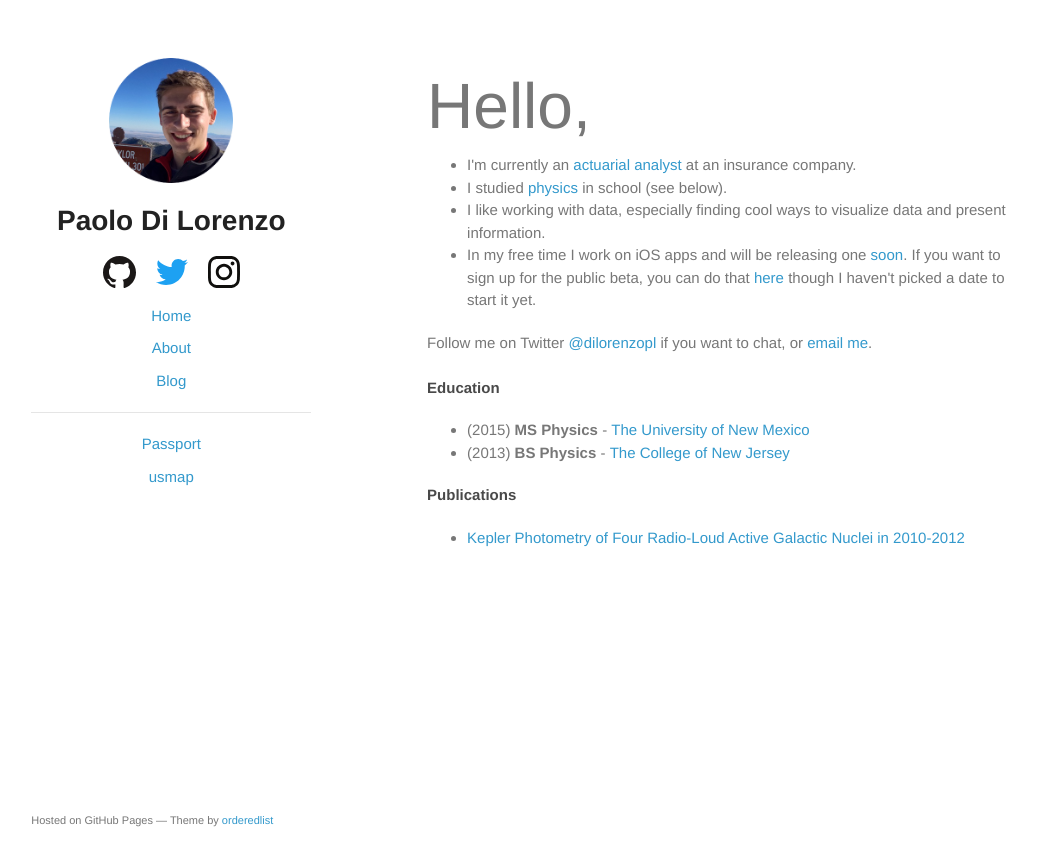
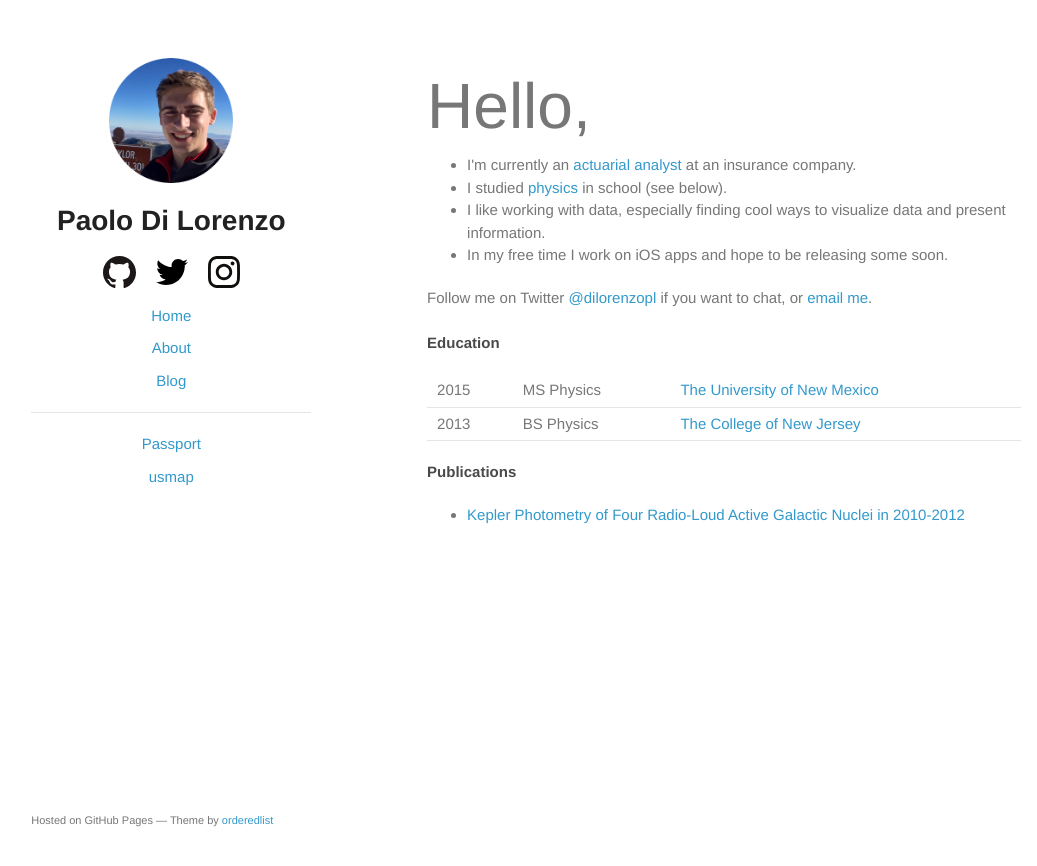
Before and after one commit to pdil/website-Jekyll, a Jekyll site: the page built from about/index.html, in a window 1280 px wide. Shown: the top 866 px of the page, without its empty margins (114-1151 px from the left). Built offline with Jekyll 4.4.1, drawn with Linux system fonts in a browser that asks for light colours.

Commit message:
Touch up wording in various places

```diff
--- a/_config.yml
+++ b/_config.yml
@@ -16,7 +16,7 @@ category_dir: /blog/
 # Note - if you enable this, and attempt to view your site locally you have to use the baseurl in your local path.
 # Example, you must use http://localhost:4000/path/to/blog
 #baseurl: /path/to/blog
-baseurl: /blog/
+baseurl:
 
 # The URL of your actual domain. This will be used to make absolute links in the RSS feed.
 url: https://dilorenzo.pl
--- a/about/index.html
+++ b/about/index.html
@@ -5,10 +5,11 @@ header: Hello,
 ---
 
 <ul>
-    <li>I'm currently an <a href="http://www.beanactuary.org/what/do/?fa=what-do-we-do" target="_blank">actuarial analyst</a> at an insurance company.</li>
-    <li>I studied <a href="http://www.physics.org/article-questions.asp?id=18" target="_blank">physics</a> in school (see below).</li>
-    <li>I like working with data, especially finding cool ways to visualize data and present information.</li>
-    <li>In my free time I work on iOS apps and will be releasing one <a href="../passport/index.html">soon</a>. If you want to sign up for the public beta, you can do that <a href="https://goo.gl/forms/EJ2AthPSqJBkm0EJ2" target="_blank">here</a> though I haven't picked a date to start it yet.</li>
+  <li>I'm currently an <a href="http://www.beanactuary.org/what/do/?fa=what-do-we-do" target="_blank">actuarial analyst</a> at an insurance company.</li>
+  <li>I studied <a href="http://www.physics.org/article-questions.asp?id=18" target="_blank">physics</a> in school (see below).</li>
+  <li>I like working with data, especially finding cool ways to visualize data and present information.</li>
+  <li>In my free time I work on iOS apps and hope to be releasing some soon.</li>
+  <!-- <a href="https://goo.gl/forms/EJ2AthPSqJBkm0EJ2" target="_blank"></a> -->
 </ul>
 
 Follow me on Twitter <a href="http://www.twitter.com/{{site.author_twitter}}" target="_blank">@{{site.author_twitter}}</a> if you want to chat, or <a href="mailto:{{site.author_email}}?subject=Hi">email me</a>.
@@ -17,10 +18,16 @@ Follow me on Twitter <a href="http://www.twitter.com/{{site.author_twitter}}" ta
 <br>
 
 <h4>Education</h4>
-<ul>
-  <li>(2015) <b>MS Physics</b> - <a href="http://www.unm.edu" target="_blank">The University of New Mexico</a></li>
-  <li>(2013) <b>BS Physics</b> - <a href="http://www.tcnj.edu" target="_blank">The College of New Jersey</a></li>
-</ul>
+
+<table>
+  <tr>
+    <td>2015</td><td>MS Physics</td><td><a href="http://www.unm.edu" target="_blank">The University of New Mexico</a></td>
+  </tr>
+
+  <tr>
+    <td>2013</td><td>BS Physics</td><td><a href="http://www.tcnj.edu" target="_blank">The College of New Jersey</a></td>
+  </tr>
+</table>
 
 <h4>Publications</h4>
 <ul>
--- a/index.html
+++ b/index.html
@@ -4,7 +4,7 @@ title: Paolo Di Lorenzo
 header: Welcome
 ---
 
-Below is a density plot of the locations of photographs I've taken in the southwestern United States (created with <code>ggplot2</code> and <code>ggmap</code> in R):
+Below is a density plot of the locations of photographs I've taken in the southwestern United States (created with <code>ggplot2</code> and <code>ggmap</code> in <code>R</code>):
 <center><a href="images/sw_us_density.png"><img src="images/sw_us_density.png" width="84%" title="Click for full size image."></a></center>
 
 The code for creating this plot is located in <a href="https://github.com/pdil/photo-density" target="_blank">this Github repository</a>.
--- a/usmap/index.html
+++ b/usmap/index.html
@@ -10,8 +10,8 @@ header: usmap
 <br>
 <h2>Links</h2>
 <ul>
-    <li><a href="http://www.github.com/pdil/usmap" target="_blank">Github Repo (pdil/usmap)</a> - contains source code, documentation, and tests</li>
-    <li><a href="https://github.com/pdil/usmap/blob/master/README.md" target="_blank">README</a> - contains installation instructions, feature list, and more.</li>
+  <li><a href="http://www.github.com/pdil/usmap" target="_blank">Github Repo (pdil/usmap)</a> &ndash; contains source code, documentation, and tests</li>
+  <li><a href="https://cran.r-project.org/package=usmap" target="_blank">Package page on CRAN</a> &ndash; contains all package metadata, documentation, and installation binaries, hosted on the <a href="https://cran.r-project.org" target="_blank">Comprehensive R Archive Network</a>.</li>
 </ul>
 
 <br>
```
Also changed, not shown: images/social/twitter_vec.svg.
